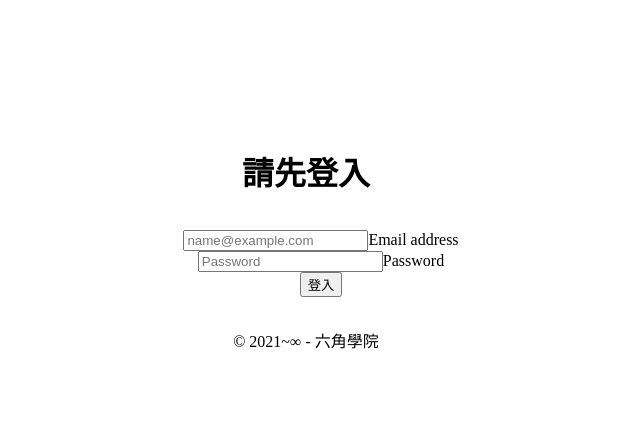
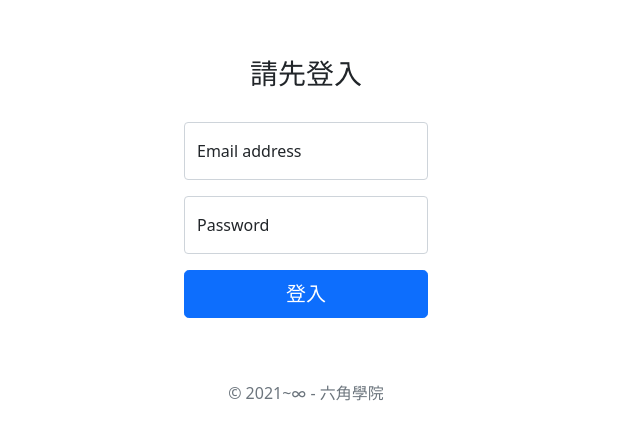
Before and after one commit to austin0929/test, a plain HTML site: page index.html in a window 1280 px wide. Shown: the part 161-600 px from the top of the page, without its empty margins (334-974 px from the left). Drawn offline with nearby package versions, Linux system fonts and the light colour scheme.

Commit message:
修改路徑

```diff
--- a/index.html
+++ b/index.html
@@ -6,7 +6,9 @@
     <meta http-equiv="X-UA-Compatible" content="IE=edge">
     <meta name="viewport" content="width=device-width, initial-scale=1.0">
     <title>Document</title>
-    <link rel="stylesheet" href="all.css">
+    <link href="https://cdn.jsdelivr.net/npm/bootstrap@5.1.1/dist/css/bootstrap.min.css" rel="stylesheet"
+        integrity="sha384-F3w7mX95PdgyTmZZMECAngseQB83DfGTowi0iMjiWaeVhAn4FJkqJByhZMI3AhiU" crossorigin="anonymous">
+    <link rel="stylesheet" href="./all.css">
 </head>
 
 <body>
```
Also changed, not shown: product.html (+1 -1 lines).
